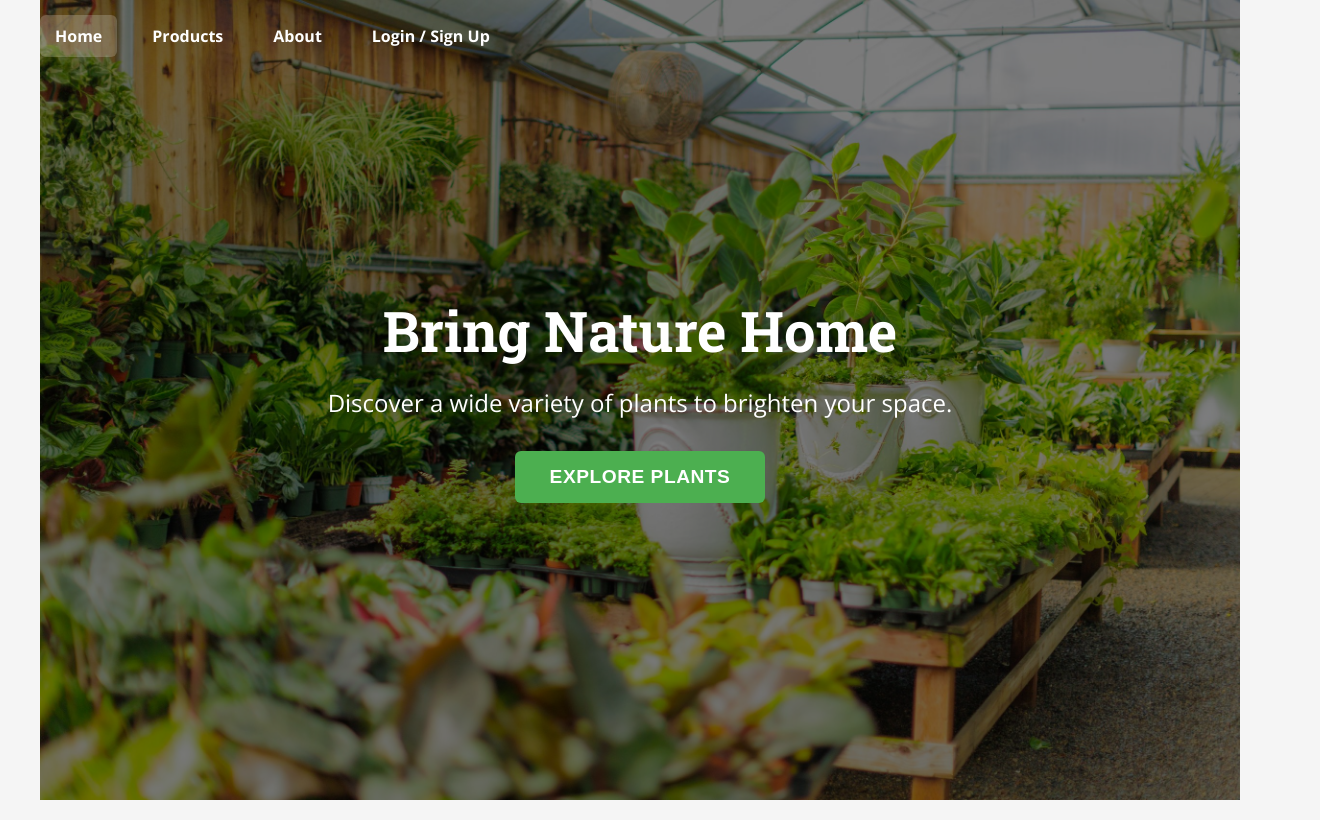
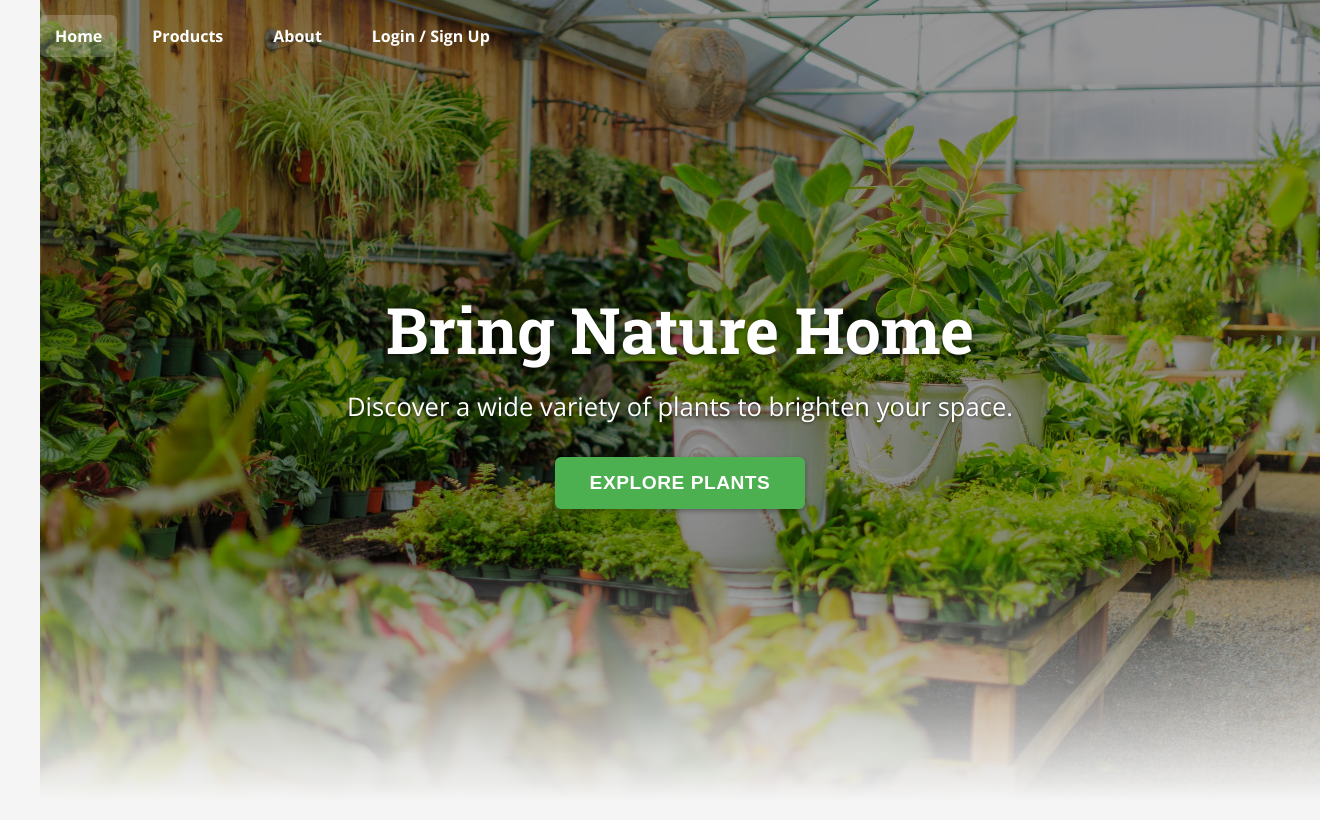
Before and after one commit to kingsuk-panda/nursery-website, a React (Create React App) app in the folder client/: page / in a window 1280 px wide. Shown: the whole page, 1320 px wide, since content can reach past the window. Built offline with nearby package versions, Linux system fonts and the light colour scheme.

Commit message:
Updated HeroSection.module.css, Full viewport, and bottom fade-out effect for the hero-image.jpg

```diff
--- a/client/src/components/HeroSection.module.css
+++ b/client/src/components/HeroSection.module.css
@@ -1,34 +1,43 @@
 /* client/src/components/HeroSection.module.css */
 
 .hero {
+  width: 100vw;  /* Full viewport width */
+  height: 100vh; /* Full viewport height */
   background-size: cover;
   background-position: center;
   color: white;
   text-align: center;
-  padding: 60px 20px; /* Adjusted padding slightly for full height, can be tuned */
-  position: relative; /* For overlay */
-  min-height: 100vh; /* Changed from 70vh to 100vh to fill screen height */
-  /* Or you can use height: 100vh; if you strictly want it to be exactly 100% of viewport height */
   display: flex;
   align-items: center;
   justify-content: center;
-  box-sizing: border-box; /* Ensures padding doesn't add to the 100vh height */
+  position: relative; /* Changed from absolute/fixed, as it's a flow element now */
+  top: 0; /* Align to the very top of its flow */
+  left: 0;
+  box-sizing: border-box;
+
+  /* Fade out effect at the bottom */
+  -webkit-mask-image: linear-gradient(to bottom, black 70%, transparent 100%);
+  mask-image: linear-gradient(to bottom, black 70%, transparent 100%);
+  /* Adjust percentages: e.g., black 70% means image is solid for top 70%, then fades out over the remaining 30% */
 }
 
-.hero::before {
+.hero::before { /* Dark overlay for text readability */
   content: '';
   position: absolute;
   top: 0;
   left: 0;
   width: 100%;
   height: 100%;
-  background-color: rgba(0, 0, 0, 0.5);
+  background-color: rgba(0, 0, 0, 0.4); /* Adjusted darkness as needed */
+  z-index: 0; /* Behind content, but on top of pseudo-elements if mask is not used for fade */
+  /* If using mask-image, this overlay will also be masked. This is usually fine. */
 }
 
 .content {
   position: relative;
-  z-index: 1;
+  z-index: 1; /* Ensure content (text, button) is above the overlay */
   max-width: 800px;
+  padding: 20px; /* Add some padding for content within the hero */
 }
 
 @keyframes fadeInUp {
@@ -43,21 +52,23 @@
 }
 
 .title {
-  font-size: clamp(2.5em, 5vw, 3.5em);
+  font-size: clamp(2.5em, 6vw, 4em); /* Slightly larger for full screen */
   margin-bottom: 20px;
   line-height: 1.2;
   animation: fadeInUp 0.8s ease-out forwards;
   opacity: 0;
   font-weight: 700;
+  text-shadow: 0px 2px 4px rgba(0,0,0,0.5); /* Enhance readability */
 }
 
 .subtitle {
-  font-size: clamp(1.2em, 3vw, 1.5em);
+  font-size: clamp(1.2em, 4vw, 1.6em); /* Slightly larger */
   margin-bottom: 30px;
   line-height: 1.5;
   animation: fadeInUp 0.8s ease-out 0.2s forwards;
   opacity: 0;
   font-weight: 400;
+  text-shadow: 0px 1px 3px rgba(0,0,0,0.5); /* Enhance readability */
 }
 
 .button {
@@ -75,6 +86,7 @@
   animation: fadeInUp 0.8s ease-out 0.4s forwards;
   opacity: 0;
   display: inline-block;
+  box-shadow: 0px 2px 5px rgba(0,0,0,0.3); /* Add some shadow to button */
 }
 
 .button:hover,
```
